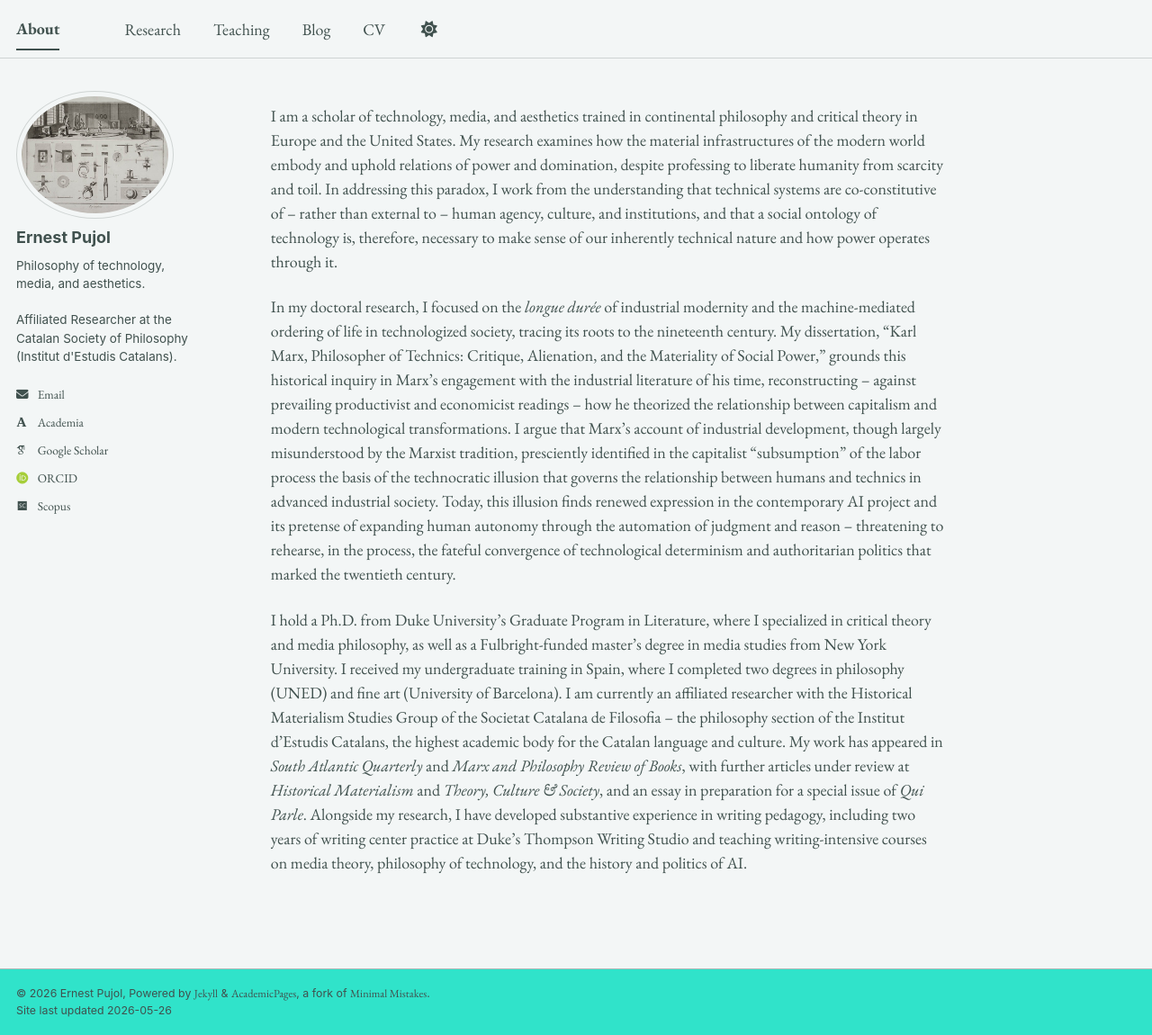
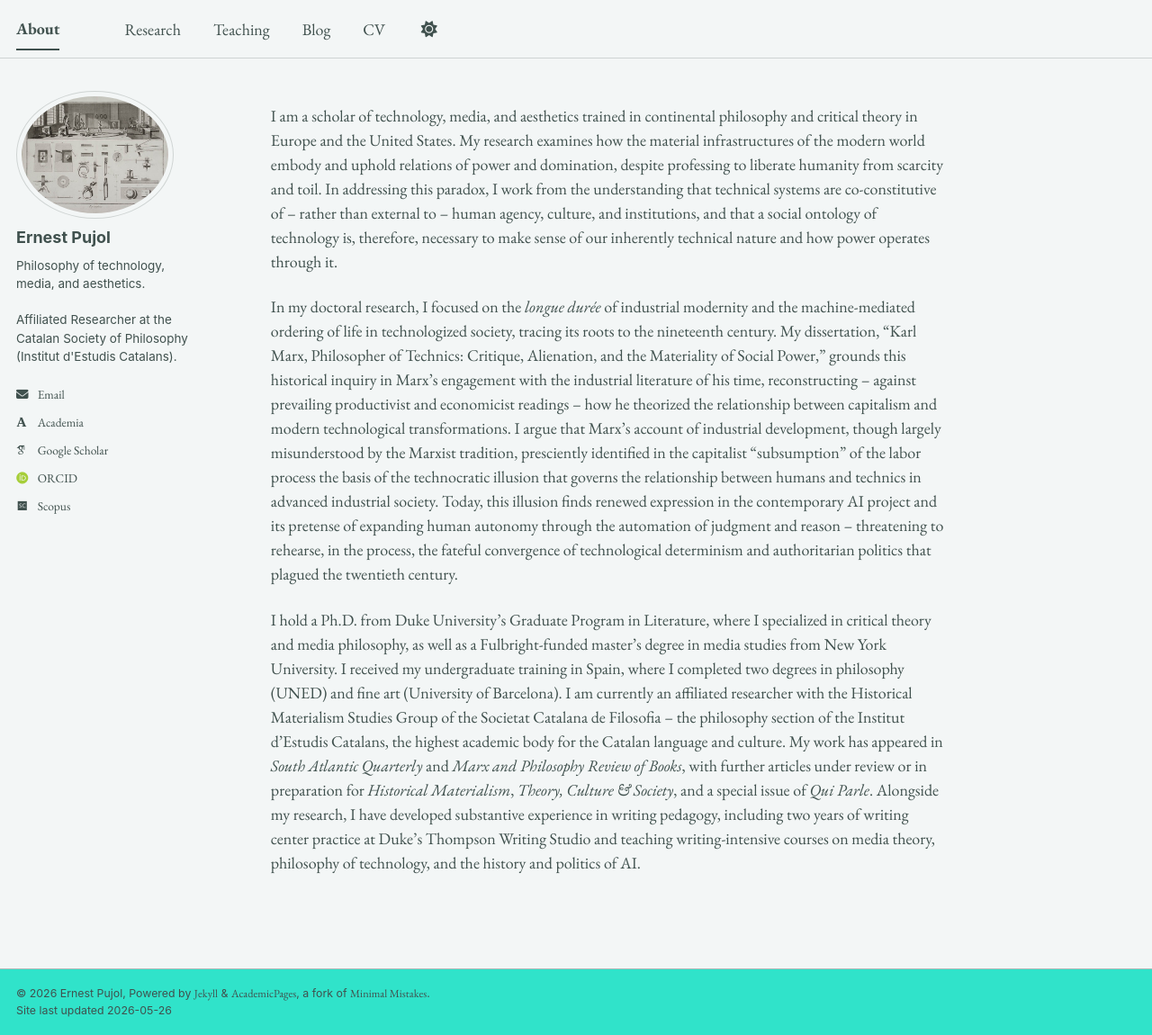
Before and after one commit to epujol90/epujol90.github.io, a Jekyll site: the page built from _pages/about.md, in a window 1280 px wide and 1150 px high. Shown: the whole window at 90% size. Built offline with Jekyll 4.4.1, drawn with Linux system fonts in a browser that asks for light colours; some web fonts are replaced; a script bundle is joined from its source files by our own code; library files that are not in the unit come from our copies.

Commit message:
Update about.md

```diff
--- a/_pages/about.md
+++ b/_pages/about.md
@@ -8,6 +8,6 @@ redirect_from:
 ---
 I am a scholar of technology, media, and aesthetics trained in continental philosophy and critical theory in Europe and the United States. My research examines how the material infrastructures of the modern world embody and uphold relations of power and domination, despite professing to liberate humanity from scarcity and toil. In addressing this paradox, I work from the understanding that technical systems are co-constitutive of -- rather than external to -- human agency, culture, and institutions, and that a social ontology of technology is, therefore, necessary to make sense of our inherently technical nature and how power operates through it.
 
-In my doctoral research, I focused on the _longue durée_ of industrial modernity and the machine-mediated ordering of life in technologized society, tracing its roots to the nineteenth century. My dissertation, “Karl Marx, Philosopher of Technics: Critique, Alienation, and the Materiality of Social Power,” grounds this historical inquiry in Marx’s engagement with the industrial literature of his time, reconstructing -- against prevailing productivist and economicist readings -- how he theorized the relationship between capitalism and modern technological transformations. I argue that Marx’s account of industrial development, though largely misunderstood by the Marxist tradition, presciently identified in the capitalist "subsumption" of the labor process the basis of the technocratic illusion that governs the relationship between humans and technics in advanced industrial society. Today, this illusion finds renewed expression in the contemporary AI project and its pretense of expanding human autonomy through the automation of judgment and reason -- threatening to rehearse, in the process, the fateful convergence of technological determinism and authoritarian politics that marked the twentieth century.
+In my doctoral research, I focused on the _longue durée_ of industrial modernity and the machine-mediated ordering of life in technologized society, tracing its roots to the nineteenth century. My dissertation, “Karl Marx, Philosopher of Technics: Critique, Alienation, and the Materiality of Social Power,” grounds this historical inquiry in Marx’s engagement with the industrial literature of his time, reconstructing -- against prevailing productivist and economicist readings -- how he theorized the relationship between capitalism and modern technological transformations. I argue that Marx’s account of industrial development, though largely misunderstood by the Marxist tradition, presciently identified in the capitalist "subsumption" of the labor process the basis of the technocratic illusion that governs the relationship between humans and technics in advanced industrial society. Today, this illusion finds renewed expression in the contemporary AI project and its pretense of expanding human autonomy through the automation of judgment and reason -- threatening to rehearse, in the process, the fateful convergence of technological determinism and authoritarian politics that plagued the twentieth century.
 
-I hold a Ph.D. from Duke University’s Graduate Program in Literature, where I specialized in critical theory and media philosophy, as well as a Fulbright-funded master’s degree in media studies from New York University. I received my undergraduate training in Spain, where I completed two degrees in philosophy (UNED) and fine art (University of Barcelona). I am currently an affiliated researcher with the Historical Materialism Studies Group of the Societat Catalana de Filosofia -- the philosophy section of the Institut d’Estudis Catalans, the highest academic body for the Catalan language and culture. My work has appeared in _South Atlantic Quarterly_ and _Marx and Philosophy Review of Books_, with further articles under review at _Historical Materialism_ and _Theory, Culture & Society_, and an essay in preparation for a special issue of _Qui Parle_. Alongside my research, I have developed substantive experience in writing pedagogy, including two years of writing center practice at Duke’s Thompson Writing Studio and teaching writing-intensive courses on media theory, philosophy of technology, and the history and politics of AI.
+I hold a Ph.D. from Duke University’s Graduate Program in Literature, where I specialized in critical theory and media philosophy, as well as a Fulbright-funded master’s degree in media studies from New York University. I received my undergraduate training in Spain, where I completed two degrees in philosophy (UNED) and fine art (University of Barcelona). I am currently an affiliated researcher with the Historical Materialism Studies Group of the Societat Catalana de Filosofia -- the philosophy section of the Institut d’Estudis Catalans, the highest academic body for the Catalan language and culture. My work has appeared in _South Atlantic Quarterly_ and _Marx and Philosophy Review of Books_, with further articles under review or in preparation for _Historical Materialism_, _Theory, Culture & Society_, and a special issue of _Qui Parle_. Alongside my research, I have developed substantive experience in writing pedagogy, including two years of writing center practice at Duke’s Thompson Writing Studio and teaching writing-intensive courses on media theory, philosophy of technology, and the history and politics of AI.
```
